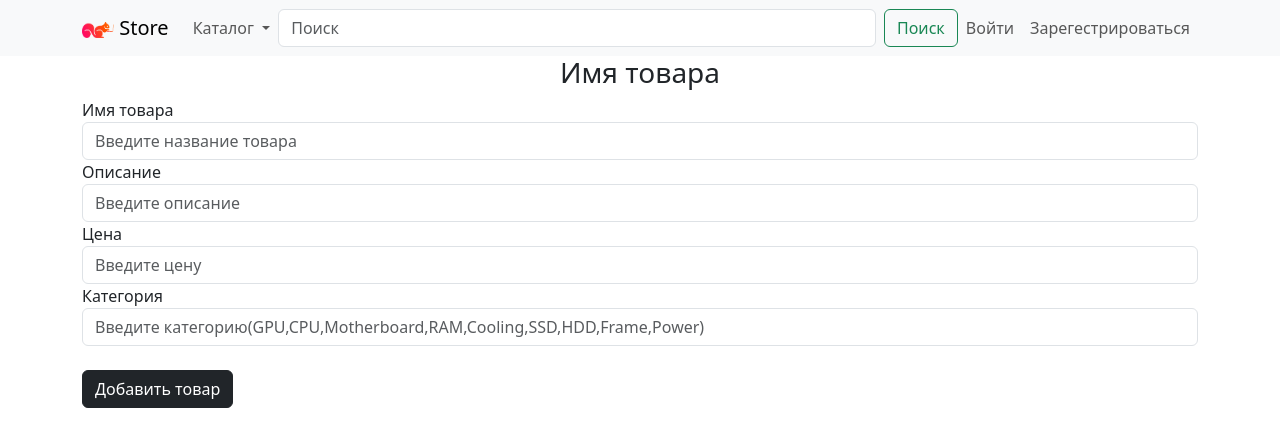
After one commit to Robert49324/flask_store, a Flask app: page /admin in a window 1280 px wide. The commit adds this page. Shown: the top 447 px of the page. Run offline with Flask 3, Linux system fonts and the light colour scheme.

Commit message:
Added admin panel

```diff
--- a/website/auth.py
+++ b/website/auth.py
@@ -24,7 +24,7 @@ def sign_up():
             flash("First name must be greater then 1 character", category='error')
         elif password1!=password2:
             flash("Passwords don't match", category='error')
-        elif len(password1) < 7:
+        elif len(password1) < 5:
             flash("Password must be at least 7 characters", category='error')
         else:
             new_user = User(email=email,first_name=firstName,password=generate_password_hash(password1, method='sha256'))
--- a/website/models.py
+++ b/website/models.py
@@ -6,6 +6,7 @@ class Product(db.Model):
     id = db.Column(db.Integer, primary_key = True)
     name = db.Column(db.String(150), unique = True)
     description = db.Column(db.String(1000))
+    price = db.Column(db.Integer)
     category = db.Column(db.Enum("GPU","CPU","Motherboard","RAM","Cooling","SSD","HDD","Frame","Power"))
 
 class User(db.Model, UserMixin):
--- /dev/null
+++ b/website/templates/admin.html
@@ -0,0 +1,56 @@
+{% extends "base.html" %} {%block title%}Добавление товара{% endblock %}
+
+{% block content %}
+<div class="container-sm">
+<form method="POST">
+  <h3 align="center">Имя товара</h3>
+  <div class="form-group">
+    <label for="name">Имя товара</label>
+    <input
+      type="name"
+      class="form-control"
+      id="name"
+      name="name"
+      placeholder="Введите название товара"
+    />
+  </div>
+
+  <div class="form-group">
+    <label for="description">Описание</label>
+    <input
+      type="text"
+      class="form-control"
+      id="description"
+      name="description"
+      placeholder="Введите описание"
+    />
+  </div>
+
+  <div class="form-group">
+    <label for="price">Цена</label>
+    <input
+      type="price"
+      class="form-control"
+      id="price"
+      name="price"
+      placeholder="Введите цену"
+    />
+  </div>
+
+  <div class="form-group">
+    <label for="category">Категория</label>
+    <input
+      type="category"
+      class="form-control"
+      id="category"
+      name="category"
+      placeholder="Введите категорию(GPU,CPU,Motherboard,RAM,Cooling,SSD,HDD,Frame,Power)"
+    />
+  </div>
+
+
+  <br />
+  <button type="submit" class="btn btn-dark">Добавить товар</button>
+</form>
+</div>
+{% endblock %}
--- a/website/templates/base.html
+++ b/website/templates/base.html
@@ -71,6 +71,9 @@
           </form>
           <ul class="navbar-nav">
             {% if user.is_authenticated%}
+              {%if user.email == "admin@gmail.com"%}
+              <li class="nav-item"><a class="nav-link" href="admin">БД</a></li>
+              {%endif%}
             <li class="nav-item"><a class="nav-link" href="catalog">Корзина</a></li>
             <li class="nav-item"><a class="nav-link" href="#">Избранное</a></li>
             <li class="nav-item">
--- a/website/views.py
+++ b/website/views.py
@@ -1,12 +1,44 @@
-from flask import render_template, Blueprint
+from flask import render_template, Blueprint, request, flash, redirect, url_for
 from flask_login import current_user
+from . import db
+from .models import Product, User
+from flask_sqlalchemy import SQLAlchemy
 
 views = Blueprint("views",__name__)
 
 @views.route("/", methods=['GET','POST'])
 def home():
-    return render_template("home.html", user=current_user)
+    data = Product.query.all()
+    return render_template("home.html", products=data, user=current_user)
 
 @views.route("/catalog", methods=['GET','POST'])
 def catalog():
     return render_template("catalog.html",user=current_user)
+
+@views.route("/admin", methods=['GET','POST'])
+def admin():
+    if request.method == 'POST':
+        name = request.form.get('name')
+        description = request.form.get('description')
+        category = request.form.get('category')
+        price = request.form.get('price')
+
+        user = Product.query.filter_by(name=name).first()
+
+        if user:
+            flash('Такой товар уже существует', category='error')
+        elif len(name) < 4:
+            flash("Слишком короткое название", category='error')
+        elif len(description) < 2:
+            flash("Слишком короткое описание", category='error')
+        elif category not in ("GPU","CPU","Motherboard","RAM","Cooling","SSD","HDD","Frame","Power"):
+            flash("Неверная категория", category="error")
+        elif price <= 0:
+            flash("Слишком низкая цена", category="error")
+        else:
+            new_product = Product(name=name,description=description,category=category,price=price)
+            db.session.add(new_product)
+            db.session.commit()
+            flash('Товар добавлен', category='success')
+            return redirect(url_for('views.admin'))
+    return render_template("admin.html",user=current_user)
```
Also changed, not shown: website/templates/home.html (+6 -1 lines), instance/database.db.
